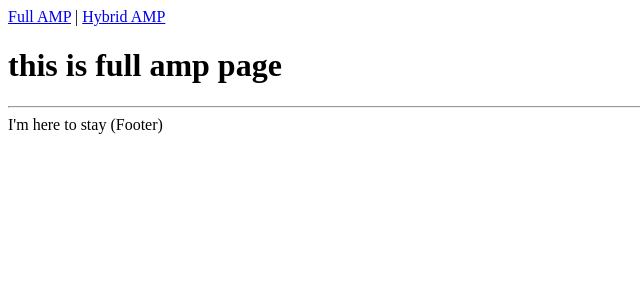
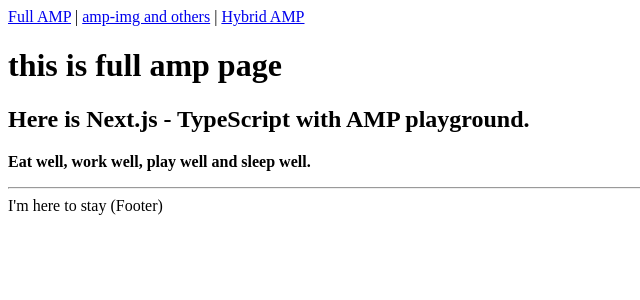
Before and after one commit to oriverk/next-ts-amp, a Next.js app: page / in a window 1280 px wide. Shown: the top 300 px of the page, without its empty margins (0-640 px from the left). Built offline with nearby package versions, Linux system fonts and the light colour scheme.

Commit message:
modify styles and layout

```diff
--- a/src/components/Layout.tsx
+++ b/src/components/Layout.tsx
@@ -9,7 +9,7 @@ type Props = {
 }
 
 const Layout = ({ children, title = 'This is the default title', isAmp }: Props) => (
-  <div>
+  <React.Fragment>
     <Head>
       <title>{title}</title>
       <meta charSet="utf-8" />
@@ -23,17 +23,28 @@ const Layout = ({ children, title = 'This is the default title', isAmp }: Props)
           <a>Full AMP</a>
         </Link>{' '}
         |{' '}
+        <Link href="/amp-img">
+          <a>amp-img and others</a>
+        </Link>{' '}
+        |{' '}
         <Link href="/hybrid">
           <a>Hybrid AMP</a>
         </Link>
       </nav>
     </header>
-    {children}
+    <main>
+      {children}
+    </main>
     <footer>
       <hr />
       <span>I'm here to stay (Footer)</span>
     </footer>
-  </div>
+    <style jsx>{`
+      main{
+        width: 100%;
+      }
+    `}</style>
+  </React.Fragment>
 )
 
 export default Layout
--- a/src/pages/index.tsx
+++ b/src/pages/index.tsx
@@ -9,35 +9,15 @@ export const config = {
 
 export default function Index() {
   const isAmp = useAmp()
-  const original = require('@public/assets/shirase.jpg')
-  const webp = require('@public/assets/shirase.jpg?webp')
-  // console.log(original)
-  // console.log(original.height)
   return (
     <React.Fragment>
       <Layout isAmp={isAmp}>
         <h1>this is full amp page</h1>
         <div className='content'>
-            <amp-img alt='Mountains'
-              width="3888"
-              height="2592"
-              src={webp}
-              layout='responsive'>
-            <amp-img
-              fallback=''
-              alt='Mountains'
-              width='3888'
-              height='2592'
-              src={original}
-            ></amp-img>
-            </amp-img>
+          <h2>Here is Next.js - TypeScript with AMP playground.</h2>
+          <p><strong>Eat well, work well, play well and sleep well.</strong></p>
         </div>
       </Layout>
-      <style jsx>{`
-        amp-img{
-          max-width: 1000px;
-        }
-      `}</style>
     </React.Fragment>
   )
 }
```
